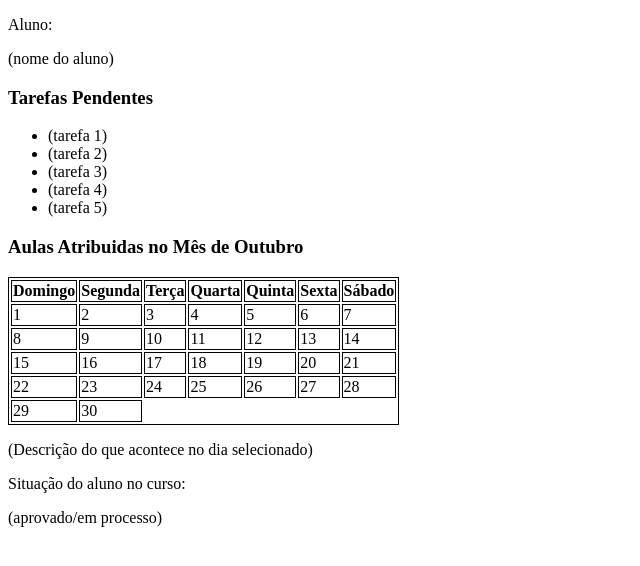
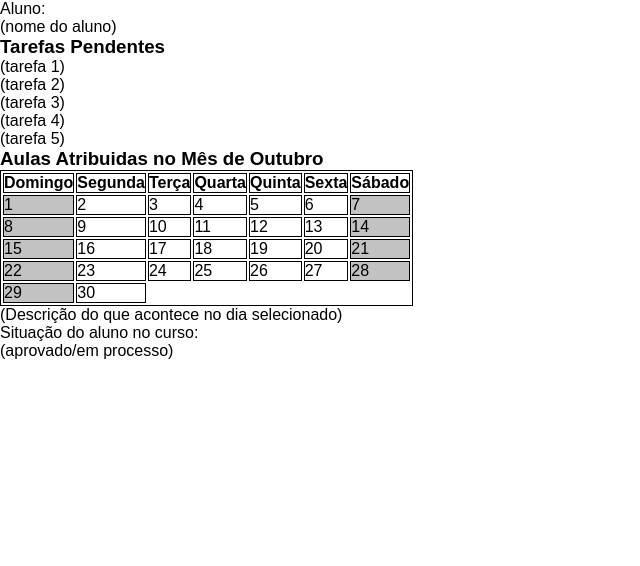
Before and after one commit to Gabriel-aqr/Trabalho-final, a website: page telaInicialAluno.html in a window 1280 px wide. Shown: the whole page, without its empty margins (0-640 px from the left). Drawn offline with Linux system fonts and the light colour scheme.

Commit message:
pequenas alterações

```diff
--- a/telaInicialAluno.css
+++ b/telaInicialAluno.css
@@ -1,3 +1,16 @@
+* {
+    margin: 0;
+    padding: 0;
+    box-sizing: border-box;
+    font-family: Arial, Helvetica, sans-serif;
+}
+
+.NdiaUtil {
+    background-color: rgb(194, 194, 194);
+}
+
+
+
 table {
 border: 1px black solid;
 }
--- a/telaInicialAluno.html
+++ b/telaInicialAluno.html
@@ -21,49 +21,49 @@
         <li>(tarefa 5)</li>
     </ul>
 
-    <!-- tabela para tarefas aulas atribuidas -->
+    <!-- tabela para aulas atribuidas -->
 
     <h3>Aulas Atribuidas no Mês de Outubro</h3>
 
     <span>
         <table>
             <tr>
-                <th>Domingo</th> <th>Segunda</th>
+                <th >Domingo</th> <th>Segunda</th>
                 <th>Terça</th> <th>Quarta</th>
                 <th>Quinta</th> <th>Sexta</th>
                 <th>Sábado</th>
             </tr>
 
             <tr>
-                <td>1</td> <td>2</td>
+                <td class="NdiaUtil">1</td> <td>2</td>
                 <td>3</td> <td>4</td>
                 <td>5</td> <td>6</td>
-                <td>7</td>
+                <td class="NdiaUtil">7</td>
             </tr>
 
             <tr>
-                <td>8</td> <td>9</td>
+                <td class="NdiaUtil">8</td> <td>9</td>
                 <td>10</td> <td>11</td>
                 <td>12</td> <td>13</td>
-                <td>14</td>
+                <td class="NdiaUtil">14</td>
              </tr>
 
             <tr>
-                <td>15</td> <td>16</td>
+                <td class="NdiaUtil">15</td> <td>16</td>
                 <td>17</td> <td>18</td>
                 <td>19</td> <td>20</td>
-                <td>21</td>
+                <td class="NdiaUtil">21</td>
             </tr>
 
             <tr>
-                <td>22</td> <td>23</td>
+                <td class="NdiaUtil">22</td> <td>23</td>
                 <td>24</td> <td>25</td>
                 <td>26</td> <td>27</td>
-                <td>28</td>
+                <td class="NdiaUtil">28</td>
             </tr>
 
             <tr>
-                <td>29</td> <td>30</td>
+                <td class="NdiaUtil">29</td> <td>30</td>
             </tr>
 
             </table>
```
Also changed, not shown: cadastro.html (+1 -1 lines), index.html (+1 -1 lines).
